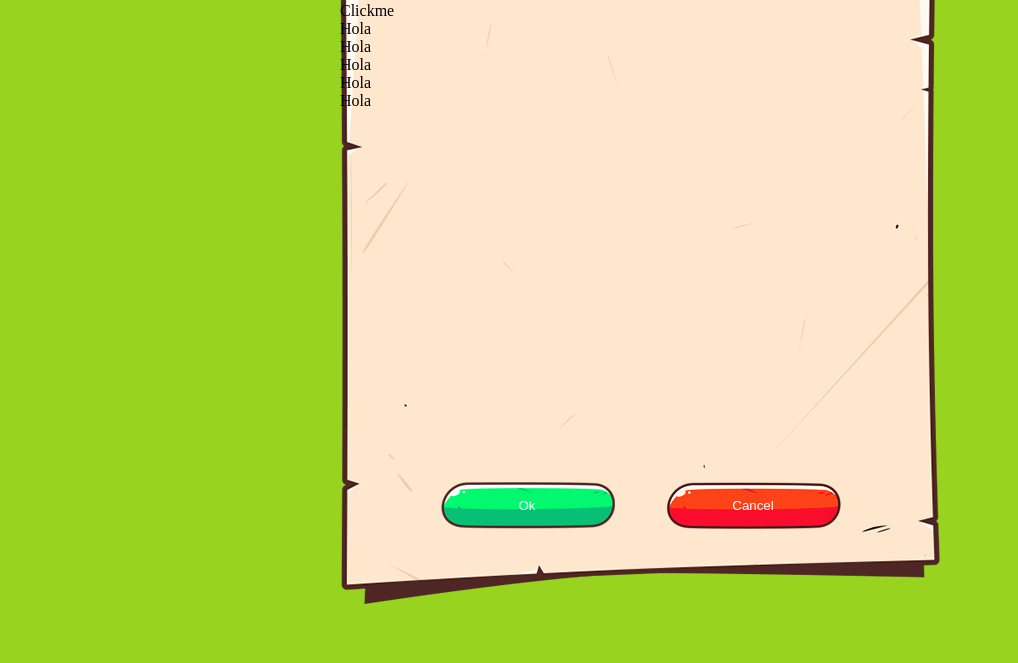
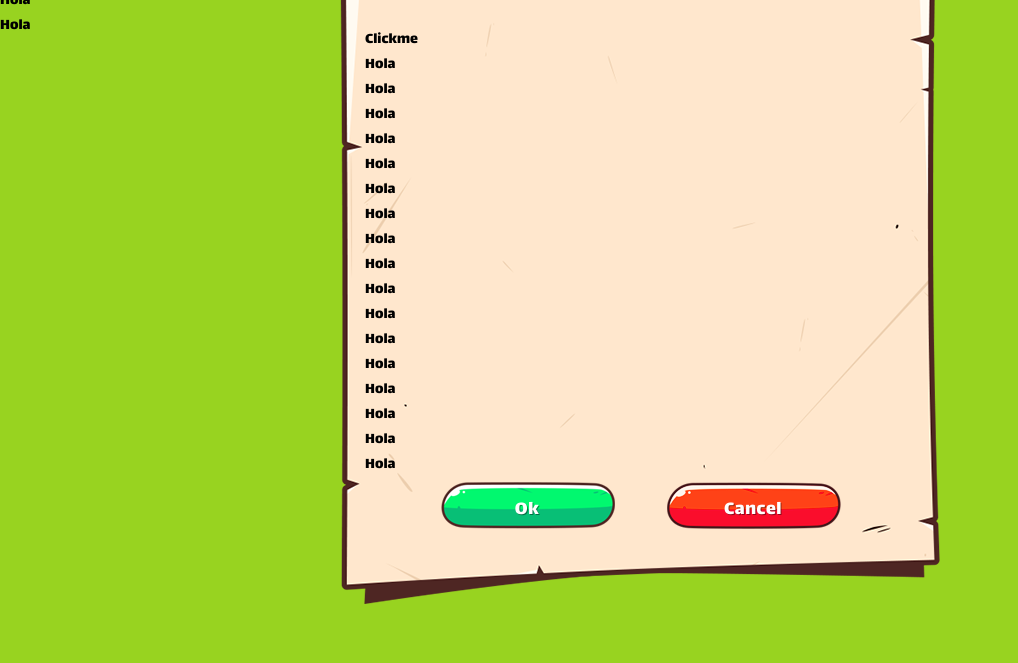
Before and after one commit to ocio/r2r-client, a React app: page / in a window 1280 px wide. Shown: the part 137-800 px from the top of the page, without its empty margins (0-1018 px from the left). Built offline with nearby package versions, Linux system fonts and the light colour scheme.

Commit message:
Making window layout

```diff
--- a/public/assets/css/fonts.css
+++ b/public/assets/css/fonts.css
@@ -1,4 +1,28 @@
+/* latin */
 @font-face {
+    font-family: 'Allan';
+    font-style: normal;
+    font-weight: 700;
+    src: local('Allan Bold'), local('Allan-Bold'),
+        url(../fonts/allan-bold.woff2) format('woff2');
+    unicode-range: U+0000-00FF, U+0131, U+0152-0153, U+02BB-02BC, U+02C6, U+02DA,
+        U+02DC, U+2000-206F, U+2074, U+20AC, U+2122, U+2191, U+2193, U+2212,
+        U+2215, U+FEFF, U+FFFD;
+}
+
+/* latin */
+@font-face {
+    font-family: 'Lalezar';
+    font-style: normal;
+    font-weight: 400;
+    src: local('Lalezar'), local('Lalezar-Regular'),
+        url(../fonts/lalezar-regular.woff2) format('woff2');
+    unicode-range: U+0000-00FF, U+0131, U+0152-0153, U+02BB-02BC, U+02C6, U+02DA,
+        U+02DC, U+2000-206F, U+2074, U+20AC, U+2122, U+2191, U+2193, U+2212,
+        U+2215, U+FEFF, U+FFFD;
+}
+
+/* @font-face {
     font-family: 'Allan';
     font-style: normal;
     font-weight: 700;
@@ -6,15 +30,36 @@
         url(../fonts/allan-bold2.woff2) format('woff2');
     unicode-range: U+0100-024F, U+0259, U+1E00-1EFF, U+2020, U+20A0-20AB,
         U+20AD-20CF, U+2113, U+2C60-2C7F, U+A720-A7FF;
-}
-/* latin */
-@font-face {
-    font-family: 'Allan';
+} */
+/* arabic */
+/* @font-face {
+    font-family: 'Lalezar';
     font-style: normal;
-    font-weight: 700;
-    src: local('Allan Bold'), local('Allan-Bold'),
-        url(../fonts/allan-bold2.woff2) format('woff2');
-    unicode-range: U+0000-00FF, U+0131, U+0152-0153, U+02BB-02BC, U+02C6, U+02DA,
-        U+02DC, U+2000-206F, U+2074, U+20AC, U+2122, U+2191, U+2193, U+2212,
-        U+2215, U+FEFF, U+FFFD;
-}
+    font-weight: 400;
+    src: local('Lalezar'), local('Lalezar-Regular'),
+        url(https://fonts.gstatic.com/s/lalezar/v5/zrfl0HLVx-HwTP82YaL4IxL0.woff2)
+            format('woff2');
+    unicode-range: U+0600-06FF, U+200C-200E, U+2010-2011, U+204F, U+2E41,
+        U+FB50-FDFF, U+FE80-FEFC;
+} */
+/* vietnamese */
+/* @font-face {
+    font-family: 'Lalezar';
+    font-style: normal;
+    font-weight: 400;
+    src: local('Lalezar'), local('Lalezar-Regular'),
+        url(https://fonts.gstatic.com/s/lalezar/v5/zrfl0HLVx-HwTP82Yaj4IxL0.woff2)
+            format('woff2');
+    unicode-range: U+0102-0103, U+0110-0111, U+1EA0-1EF9, U+20AB;
+} */
+/* latin-ext */
+/* @font-face {
+    font-family: 'Lalezar';
+    font-style: normal;
+    font-weight: 400;
+    src: local('Lalezar'), local('Lalezar-Regular'),
+        url(https://fonts.gstatic.com/s/lalezar/v5/zrfl0HLVx-HwTP82Yan4IxL0.woff2)
+            format('woff2');
+    unicode-range: U+0100-024F, U+0259, U+1E00-1EFF, U+2020, U+20A0-20AB,
+        U+20AD-20CF, U+2113, U+2C60-2C7F, U+A720-A7FF;
+} */
--- a/public/assets/css/main.css
+++ b/public/assets/css/main.css
@@ -9,6 +9,7 @@ body {
     overflow: hidden;
     cursor: default;
     user-select: none;
+    font-family: 'Lalezar', cursive;
 }
 * {
     -webkit-tap-highlight-color: rgba(0, 0, 0, 0);
--- a/src/components/App.js
+++ b/src/components/App.js
@@ -6,6 +6,7 @@ import Header from 'components/styled/Header'
 import Window, {
     WindowTitle,
     WindowClose,
+    WindowContent,
     WindowButtons
 } from 'components/styled/Window'
 import { ButtonGreen, ButtonRed } from 'components/styled/Button'
@@ -27,14 +28,34 @@ export default function App() {
                 <Window>
                     <WindowTitle>Players</WindowTitle>
                     <WindowClose onClick={() => console.log('closa')} />
-                    <div>
+                    <WindowContent>
                         <div onClick={() => alert('Window')}>Clickme</div>
                         <div>Hola</div>
                         <div>Hola</div>
                         <div>Hola</div>
                         <div>Hola</div>
                         <div>Hola</div>
-                    </div>
+                        <div>Hola</div>
+                        <div>Hola</div>
+                        <div>Hola</div>
+                        <div>Hola</div>
+                        <div>Hola</div>
+                        <div>Hola</div>
+                        <div>Hola</div>
+                        <div>Hola</div>
+                        <div>Hola</div>
+                        <div>Hola</div>
+                        <div>Hola</div>
+                        <div>Hola</div>
+                        <div>Hola</div>
+                        <div>Hola</div>
+                        <div>Hola</div>
+                        <div>Hola</div>
+                        <div>Hola</div>
+                        <div>Hola</div>
+                        <div>Hola</div>
+                        <div>Adios</div>
+                    </WindowContent>
                     <WindowButtons>
                         <ButtonGreen onClick={() => console.log('OK')}>
                             Ok
--- a/src/components/styled/Button.js
+++ b/src/components/styled/Button.js
@@ -4,12 +4,16 @@ import styled from '@emotion/styled'
 export const Button = styled.button`
     width: 176px;
     height: 49px;
-    line-height: 49px;
+    line-height: 58px;
+    font-family: 'Lalezar', cursive;
+    font-size: 20px;
+    text-shadow: 1px 1px rgba(0, 0, 0, 0.4);
+    letter-spacing: 0.5px;
     background-image: url(${p => p.image});
     background-position: bottom right;
     background-repeat: no-repeat;
     text-align: center;
-    color: white;
+    color: #fff;
     position: relative;
     border: 0;
     background-color: transparent;
--- a/src/components/styled/Window.js
+++ b/src/components/styled/Window.js
@@ -134,11 +134,7 @@ export const WindowClose = styled.div`
     }
 `
 
-export function WindowTitle({ children }) {
-    return <WindowTitleContainer>{children}</WindowTitleContainer>
-}
-
-const WindowTitleContainer = styled.div`
+export const WindowTitle = styled.div`
     width: 370px;
     height: 80px;
     line-height: 80px;
@@ -150,6 +146,15 @@ const WindowTitleContainer = styled.div`
     margin: 0 auto;
     text-align: center;
     color: white;
+`
+
+export const WindowContent = styled.div`
+    width: calc(100% - 50px);
+    margin: 25px;
+    /* background: red; */
+    max-height: calc(100% - (205px + 25px));
+    overflow-y: auto;
+    position: relative;
 `
 
 export const WindowButtons = styled.div`
```
Also changed, not shown: public/assets/fonts/Lalezar-Regular.ttf (deleted), public/assets/fonts/allan-bold.woff2, public/assets/fonts/allan-bold2.woff2 (deleted), public/assets/fonts/lalezar-regular.woff2 (added).
